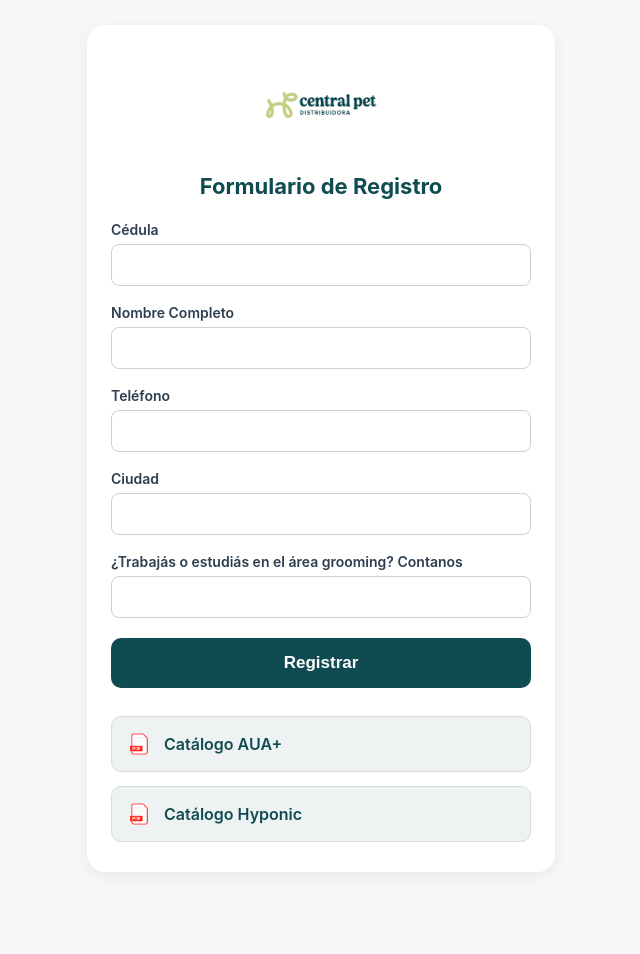
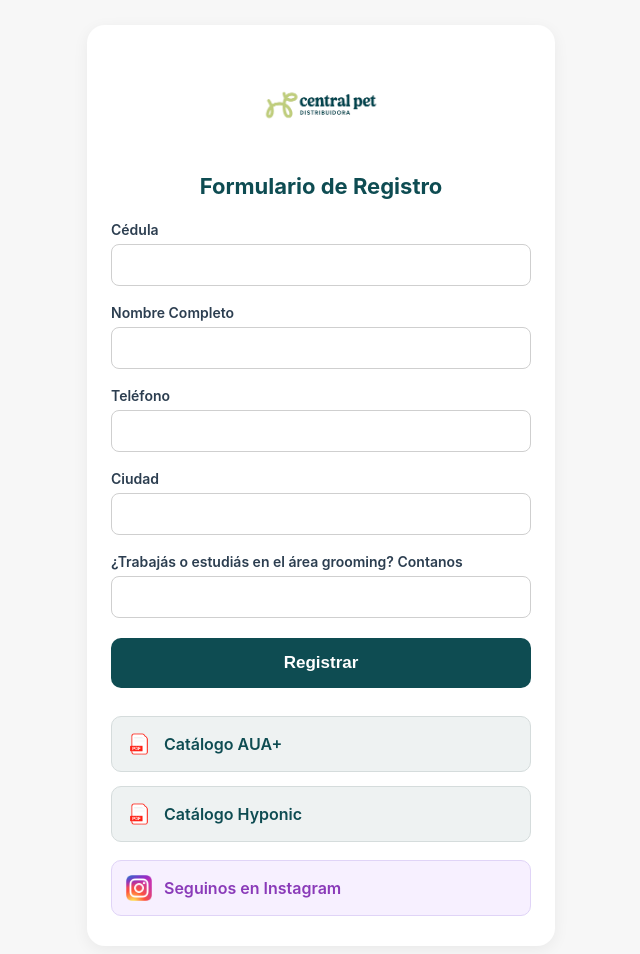
Before and after one commit to segovia-gabriel/centralpet-registro, a website: page public/index.html in a window 1280 px wide. Shown: the whole page, without its empty margins (319-959 px from the left). Before the commit the page ends 897 px from the top, so only its background shows below. Drawn offline with Linux system fonts and the light colour scheme.

Commit message:
add instagram boton

```diff
--- a/public/index.html
+++ b/public/index.html
@@ -66,6 +66,19 @@
 
     </div>
 
+    <div class="instagram-box">
+
+    <a href="https://instagram.com/distribuidoracentralpet"
+        class="instagram-btn"
+        target="_blank">
+
+        <img src="img/icon-instagram.png" alt="Instagram">
+        <span>Seguinos en Instagram</span>
+
+    </a>
+
+    </div>
+
 </div>
 
 <!-- Modal Éxito -->
--- a/public/style.css
+++ b/public/style.css
@@ -166,3 +166,33 @@
   background: #dfe7e7;
   transform: translateY(-1px);
 }
+
+.instagram-box {
+  margin-top: 18px;
+}
+
+.instagram-btn {
+  display: flex;
+  align-items: center;
+  gap: 12px;
+  padding: 14px;
+  border-radius: 10px;
+  background: #f7f0ff;
+  border: 1px solid #e0d4f7;
+  font-size: 16px;
+  font-weight: 600;
+  text-decoration: none;
+  color: #8a3ab9; /* Color clásico de Instagram */
+  transition: 0.25s ease;
+}
+
+.instagram-btn img {
+  width: 26px;
+  height: 26px;
+  object-fit: contain;
+}
+
+.instagram-btn:hover {
+  background: #ece1ff;
+  transform: translateY(-1px);
+}
```
Also changed, not shown: public/img/icon-instagram.png (added), 2 other files.
